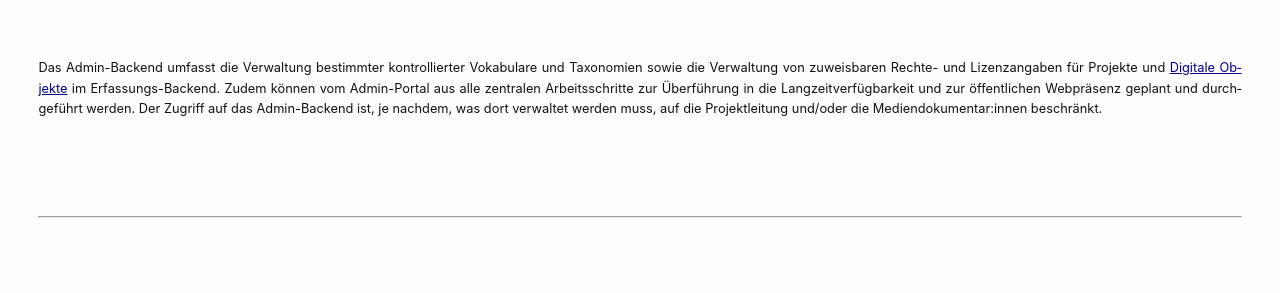
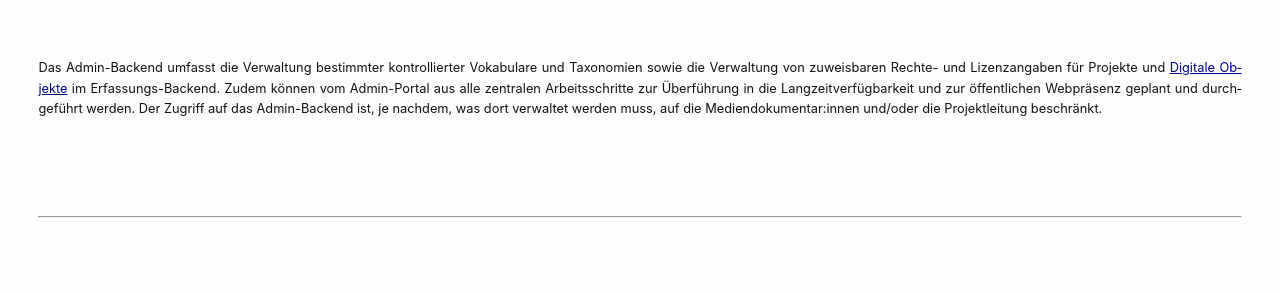
Before and after one commit to christiansievers/site-test, a Jekyll site: the page built from technische-dokumentation/infrastruktur.markdown, in a window 1280 px wide and 900 px high, scrolled down 2139 px. Shown: the part 179-472 px from the top of the window. Built offline with Jekyll 4.4.1, drawn with Linux system fonts in a browser that asks for light colours; a script that is not in the unit is left out.

```diff
--- a/technische-dokumentation/infrastruktur.markdown
+++ b/technische-dokumentation/infrastruktur.markdown
@@ -26,7 +26,7 @@ Im Erfassungs-Backend können neue [Projekte]({{ site.baseurl }}/ressourcen/enti
 
 ## Admin-Backend
 
-Das Admin-Backend umfasst die Verwaltung bestimmter kontrollierter Vokabulare und Taxonomien sowie die Verwaltung von zuweisbaren Rechte- und Lizenzangaben für Projekte und [Digitale Objekte]({{ site.baseurl }}/ressourcen/entitaeten_und_attribute_des_datenmodells.html#ereignis-digitale-objekte) im Erfassungs-Backend. Zudem können vom Admin-Portal aus alle zentralen Arbeitsschritte zur Überführung in die Langzeitverfügbarkeit und zur öffentlichen Webpräsenz geplant und durchgeführt werden. Der Zugriff auf das Admin-Backend ist, je nachdem, was dort verwaltet werden muss, auf die Projektleitung und/oder die Mediendokumentar:innen beschränkt.
+Das Admin-Backend umfasst die Verwaltung bestimmter kontrollierter Vokabulare und Taxonomien sowie die Verwaltung von zuweisbaren Rechte- und Lizenzangaben für Projekte und [Digitale Objekte]({{ site.baseurl }}/ressourcen/entitaeten_und_attribute_des_datenmodells.html#ereignis-digitale-objekte) im Erfassungs-Backend. Zudem können vom Admin-Portal aus alle zentralen Arbeitsschritte zur Überführung in die Langzeitverfügbarkeit und zur öffentlichen Webpräsenz geplant und durchgeführt werden. Der Zugriff auf das Admin-Backend ist, je nachdem, was dort verwaltet werden muss, auf die Mediendokumentar:innen und/oder die Projektleitung beschränkt.
 
 ----
 
```
